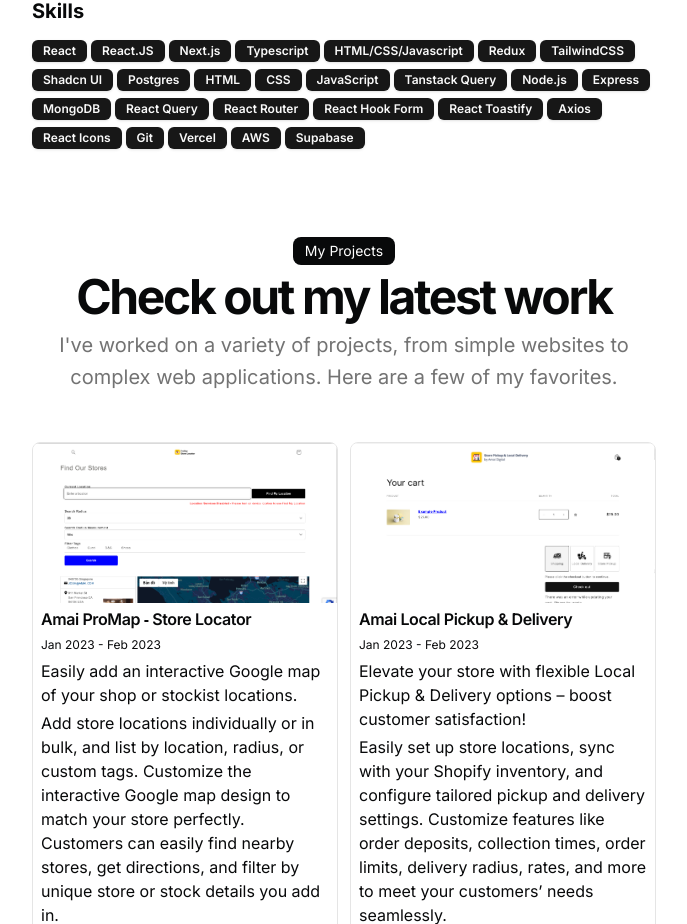
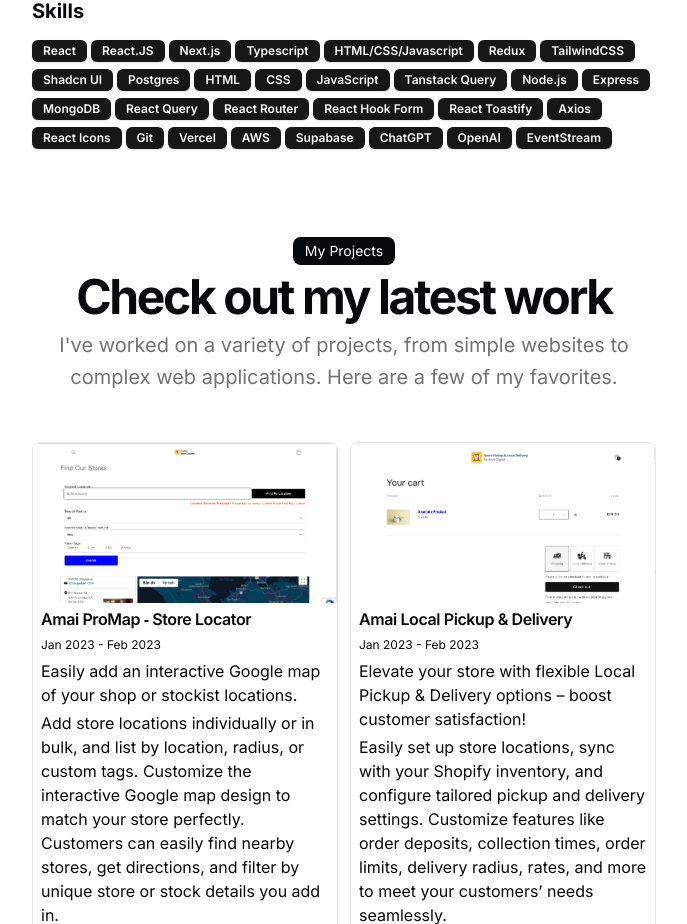
Before and after one commit to thangph2146/portfolio, a Next.js app: page / in a window 1280 px wide. Shown: the part 1337-2261 px from the top of the page, without its empty margins (296-983 px from the left). Built offline with nearby package versions, Linux system fonts and the light colour scheme.

Commit message:
Refactor resume data: Add new technologies to skills list

```diff
--- a/src/data/resume.tsx
+++ b/src/data/resume.tsx
@@ -43,6 +43,9 @@
     "Vercel",
     "AWS",
     "Supabase",
+    "ChatGPT",
+    "OpenAI",
+    "EventStream"
   ],
   navbar: [
     { href: "/", icon: HomeIcon, label: "Home" },
```
